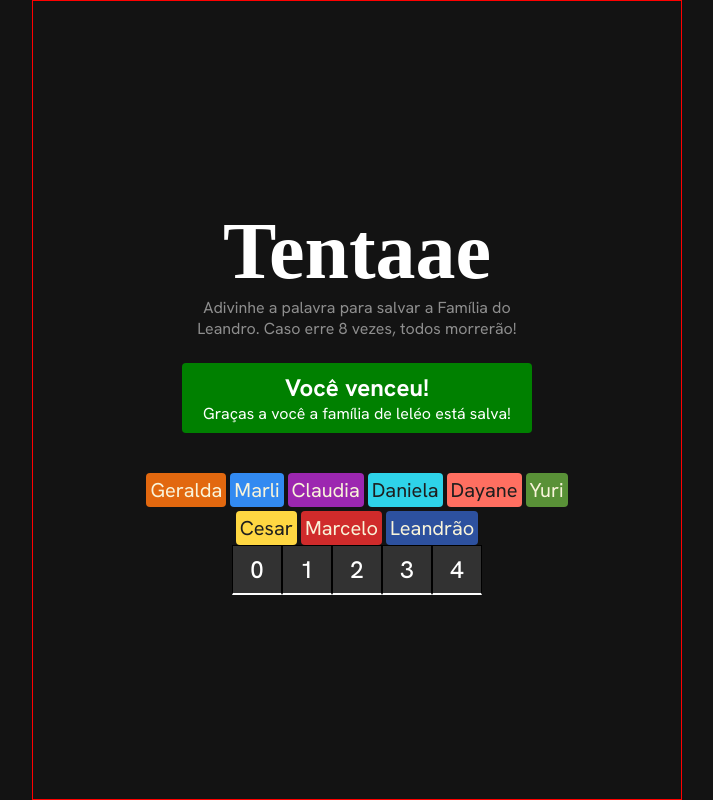
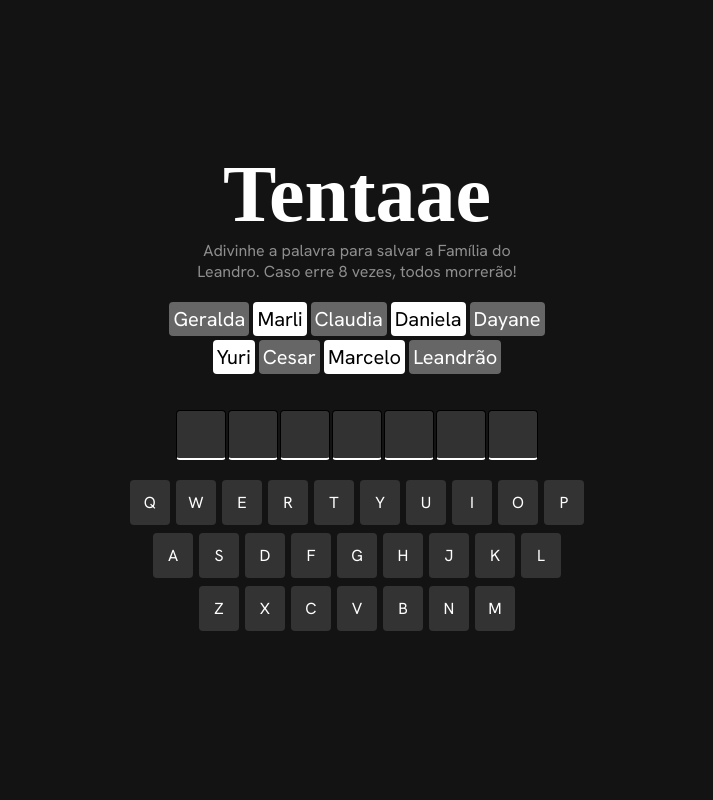
Before and after one commit to piqlow/tentaee, a React (Vite) app: page / in a window 1280 px wide. Shown: the whole page, without its empty margins (283-996 px from the left). Built offline with nearby package versions, Linux system fonts and the light colour scheme; a web font is replaced by a local one.

Commit message:
Add game functionality: implement keyboard for letter guessing, random word selection, and update components for letter reveal

```diff
--- a/src/App.jsx
+++ b/src/App.jsx
@@ -1,25 +1,43 @@
 import { useState } from "react";
+import "./styles/App.css";
+
 import Header from "./components/Header";
 import GameStatus from "./components/GameStatus";
 import FamilyChips from "./components/FamilyChips.jsx";
-import "./styles/App.css";
+import Word from "./components/Word.jsx";
+import Keyboard from "./components/Keyboard.jsx";
+
+import { getRandomWord } from "./utils/utils.js";
 import family from "./data/family.js";
-import words from "./data/words.js";
-import Word from "./components/Word.jsx";
 
 export default function App() {
-  const [currentWord, setCurrentWord] = useState("react");
+  // const [currentWord, setCurrentWord] = useState("react");
+  const [currentWord, setCurrentWord] = useState(() => getRandomWord());
   const [guessedLetters, setGuessedLetters] = useState([]);
+
+  function addGuessedLetter(letter) {
+    setGuessedLetters((prev) =>
+      prev.includes(letter) ? prev : [...prev, letter],
+    );
+  }
+
+  console.log(guessedLetters);
 
   return (
     <main>
       <Header />
 
-      <GameStatus />
+      {/* <GameStatus /> */}
 
       <FamilyChips family={family} />
 
       <Word currentWord={currentWord} guessedLetters={guessedLetters} />
+
+      <Keyboard
+        currentWord={currentWord}
+        guessedLetters={guessedLetters}
+        addGuessedLetter={addGuessedLetter}
+      />
     </main>
   );
 }
--- a/src/components/Keyboard.jsx
+++ b/src/components/Keyboard.jsx
@@ -0,0 +1,39 @@
+import "../styles/Keyboard.css";
+import clsx from "clsx";
+
+export default function Keyboard(props) {
+  const topRow = "qwertyuiop";
+  const middleRow = "asdfghjkl";
+  const bottomRow = "zxcvbnm";
+
+  function createButtons(letters) {
+    return letters.split("").map((letter) => {
+      const isGuessed = props.guessedLetters.includes(letter);
+      const isCorrect =
+        isGuessed && props.currentWord.split("").includes(letter);
+      const isWrong =
+        isGuessed && !props.currentWord.split("").includes(letter);
+
+      return (
+        <button
+          key={letter}
+          className={`key ${clsx({
+            correct: isCorrect,
+            wrong: isWrong,
+          })}`}
+          onClick={() => props.addGuessedLetter(letter)}
+        >
+          {letter.toUpperCase()}
+        </button>
+      );
+    });
+  }
+
+  return (
+    <section className="keyboard">
+      <div className="row">{createButtons(topRow)}</div>
+      <div className="row">{createButtons(middleRow)}</div>
+      <div className="row">{createButtons(bottomRow)}</div>
+    </section>
+  );
+}
--- a/src/components/Word.jsx
+++ b/src/components/Word.jsx
@@ -1,8 +1,11 @@
 import "../styles/Word.css";
 
 export default function Word(props) {
-  const letterElements = props.currentWord
-    .split("")
-    .map((letter, i) => <span key={i}>{i}</span>);
+  const letterElements = props.currentWord.split("").map((letter, i) => {
+    const shouldRevealLetter = props.guessedLetters.includes(letter);
+    return (
+      <span key={i}>{shouldRevealLetter ? letter.toUpperCase() : ""}</span>
+    );
+  });
   return <section className="word">{letterElements}</section>;
 }
--- a/src/data/family.js
+++ b/src/data/family.js
@@ -1,48 +1,48 @@
 export const family = [
   {
     name: "Geralda",
-    backgroundColor: "#E2680F", // laranja quente
-    color: "#F9F4DA",
+    backgroundColor: "#666666", // cinza
+    color: "#FFFFFF",
   },
   {
     name: "Marli",
-    backgroundColor: "#328AF1", // azul vivo
-    color: "#F9F4DA",
+    backgroundColor: "#FFFFFF", // branco
+    color: "#000000",
   },
   {
     name: "Claudia",
-    backgroundColor: "#9C27B0", // roxo elegante
-    color: "#F9F4DA",
+    backgroundColor: "#666666", // cinza
+    color: "#FFFFFF",
   },
   {
     name: "Daniela",
-    backgroundColor: "#2ED3E9", // ciano
-    color: "#1E1E1E",
+    backgroundColor: "#FFFFFF", // branco
+    color: "#000000",
   },
   {
     name: "Dayane",
-    backgroundColor: "#FF6F61", // coral moderno
-    color: "#1E1E1E",
+    backgroundColor: "#666666", // cinza
+    color: "#FFFFFF",
   },
   {
     name: "Yuri",
-    backgroundColor: "#599137", // verde forte
-    color: "#F9F4DA",
+    backgroundColor: "#FFFFFF", // branco
+    color: "#000000",
   },
   {
     name: "Cesar",
-    backgroundColor: "#FFD742", // amarelo destaque
-    color: "#1E1E1E",
+    backgroundColor: "#666666", // cinza
+    color: "#FFFFFF",
   },
   {
     name: "Marcelo",
-    backgroundColor: "#D02B2B", // vermelho intenso
-    color: "#F9F4DA",
+    backgroundColor: "#FFFFFF", // branco
+    color: "#000000",
   },
   {
     name: "Leandrão",
-    backgroundColor: "#2D519F", // azul final boss 😈
-    color: "#F9F4DA",
+    backgroundColor: "#666666", // cinza
+    color: "#FFFFFF",
   },
 ];
 
--- a/src/styles/App.css
+++ b/src/styles/App.css
@@ -17,7 +17,7 @@ main {
   justify-content: center;
   align-items: center;
   width: 650px;
-  border: 1px solid red;
+  /* border: 1px solid red; */
   height: 100vh;
   font-family: "Hanken Grotesk", sans-serif;
   text-align: center;
--- a/src/styles/FamilyChips.css
+++ b/src/styles/FamilyChips.css
@@ -3,7 +3,8 @@ section.family-chips {
   flex-wrap: wrap;
   gap: 4px;
   justify-content: center;
-  max-width: 450px;
+  max-width: 400px;
+  margin-block: 20px 36px;
 }
 
 section.family-chips > span {
--- a/src/styles/GameStatus.css
+++ b/src/styles/GameStatus.css
@@ -7,5 +7,5 @@ section.game-status {
   width: 100%;
   max-width: 350px;
   border-radius: 4px;
-  margin-block: 24px 40px;
+  margin-block: 24px 30px;
 }
--- /dev/null
+++ b/src/styles/Keyboard.css
@@ -0,0 +1,42 @@
+section.keyboard {
+  display: flex;
+  flex-direction: column;
+  align-items: center;
+  gap: 8px;
+  margin-block: 20px 20px;
+}
+
+section.keyboard > .row {
+  display: flex;
+  gap: 6px;
+}
+
+.key {
+  background-color: #333;
+  color: white;
+  border: none;
+  border-radius: 4px;
+  padding: 12px 8px;
+  font-size: 16px;
+  font-family: inherit;
+  cursor: pointer;
+  transition: background-color 0.2s;
+  min-width: 40px;
+  text-align: center;
+}
+
+.key:hover {
+  background-color: #555;
+}
+
+.key:active {
+  background-color: #777;
+}
+
+.row > .correct {
+  background-color: green;
+}
+
+.row > .wrong {
+  background-color: red;
+}
--- a/src/styles/Word.css
+++ b/src/styles/Word.css
@@ -1,5 +1,6 @@
 section.word {
   display: flex;
+  gap: 2px;
 }
 
 section.word > span {
@@ -13,4 +14,5 @@ section.word > span {
   font-weight: 500;
   width: 50px;
   border-bottom: 2px solid white;
+  border-radius: 4px;
 }
--- a/src/utils/utils.js
+++ b/src/utils/utils.js
@@ -0,0 +1,5 @@
+import words from "../data/words.js";
+
+export function getRandomWord() {
+  return words[Math.floor(Math.random() * words.length)];
+}
```
